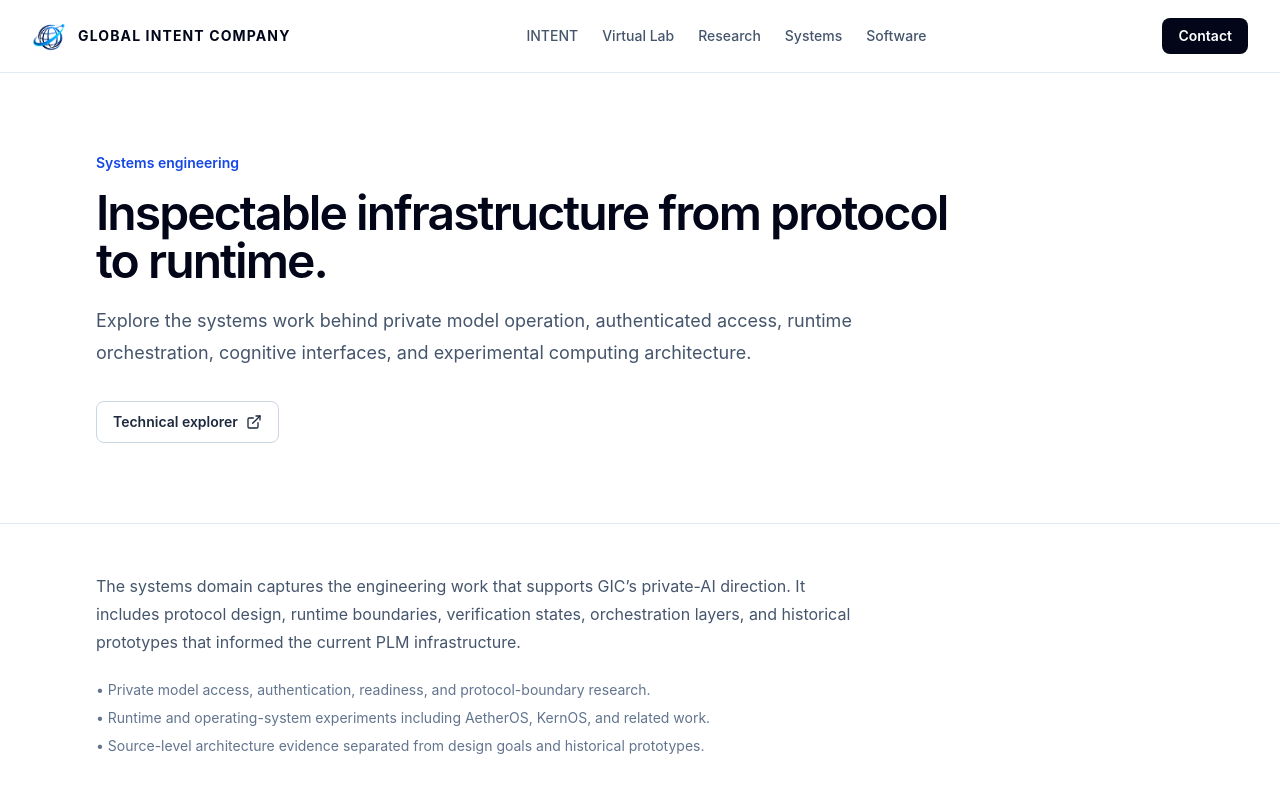
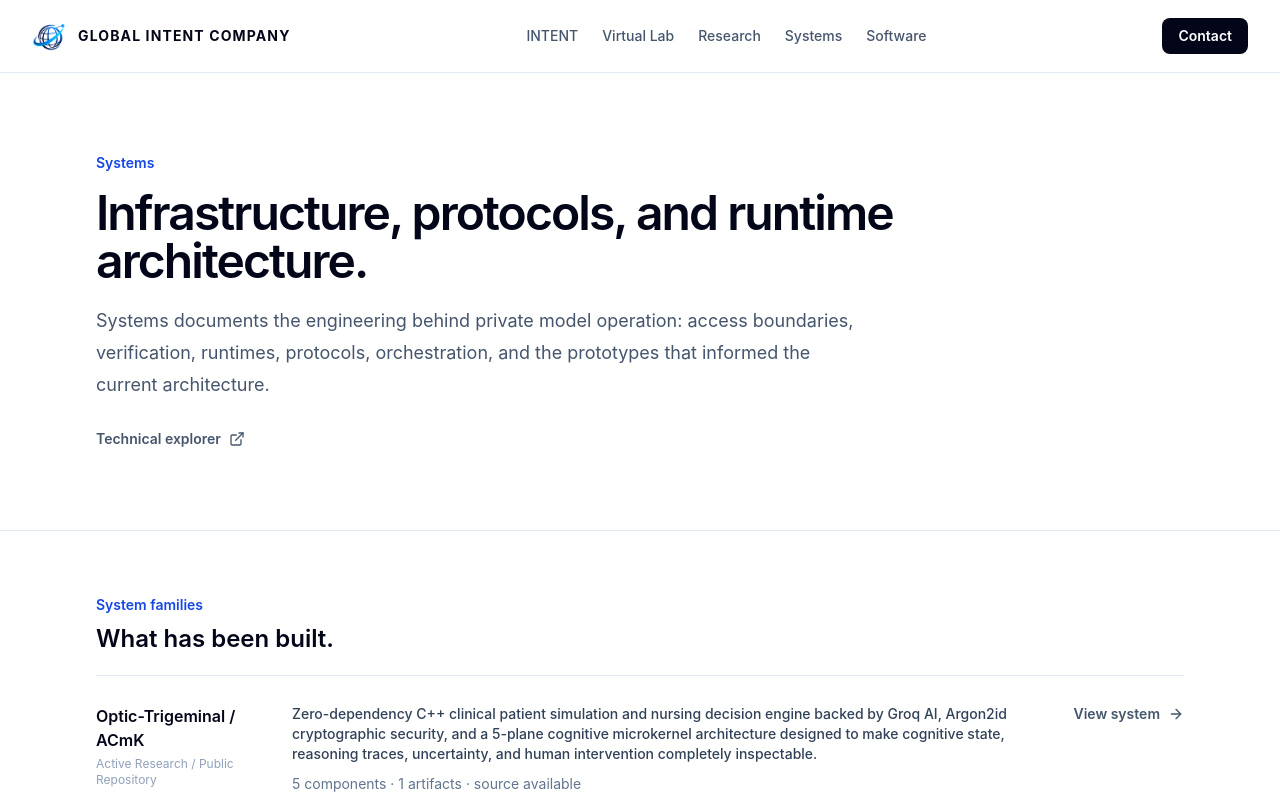
Before and after one commit to GI-Company/GiC, a Next.js app: page /systems in a window 1280 px wide. Shown: the top 800 px of the page. Built offline with nearby package versions, Linux system fonts and the light colour scheme.

Commit message:
Give Systems a distinct architecture-first index

```diff
--- a/app/systems/page.tsx
+++ b/app/systems/page.tsx
@@ -1,26 +1,12 @@
 import type { Metadata } from 'next';
-import EnterpriseDomainPage from '@/components/enterprise/EnterpriseDomainPage';
+import SystemsIndexPage from '@/components/enterprise/SystemsIndexPage';
 
 export const metadata: Metadata = {
   title: 'Systems',
-  description: 'Systems research and engineering across private AI infrastructure, runtimes, protocols, and computing architecture.',
+  description: 'Private AI infrastructure, runtimes, protocols, verification, and systems architecture from Global Intent Company.',
   alternates: { canonical: '/systems' },
 };
 
-export default function SystemsDomainPage() {
-  return (
-    <EnterpriseDomainPage
-      domain="systems_research"
-      eyebrow="Systems engineering"
-      title="Inspectable infrastructure from protocol to runtime."
-      description="Explore the systems work behind private model operation, authenticated access, runtime orchestration, cognitive interfaces, and experimental computing architecture."
-      narrative="The systems domain captures the engineering work that supports GIC’s private-AI direction. It includes protocol design, runtime boundaries, verification states, orchestration layers, and historical prototypes that informed the current PLM infrastructure."
-      simplified
-      highlights={[
-        'Private model access, authentication, readiness, and protocol-boundary research.',
-        'Runtime and operating-system experiments including AetherOS, KernOS, and related work.',
-        'Source-level architecture evidence separated from design goals and historical prototypes.',
-      ]}
-    />
-  );
+export default function SystemsPage() {
+  return <SystemsIndexPage />;
 }
```
